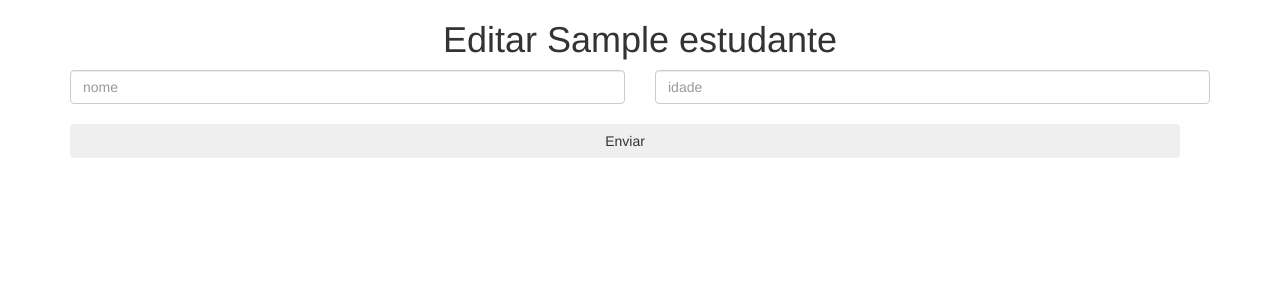
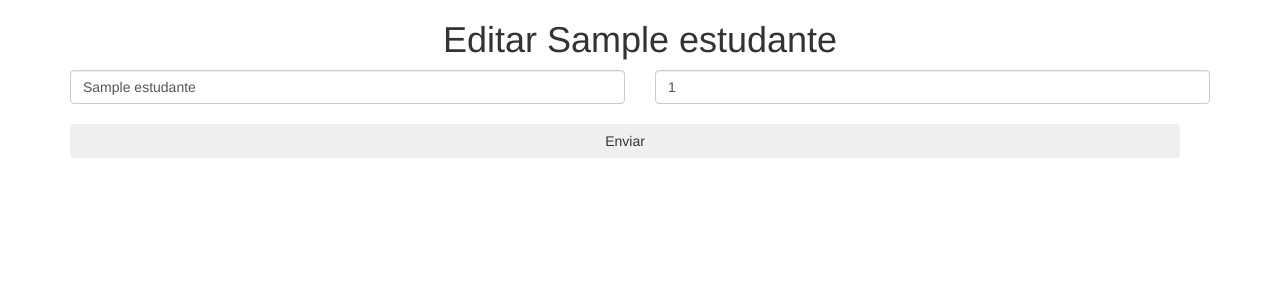
Before and after one commit to nathalylopess/AtividadesPSI, a Flask app: page /edit/1 in a window 1280 px wide. Shown: the top 300 px of the page. Run offline with Flask 3, Linux system fonts and the light colour scheme; tables that the repository leaves empty hold one stand-in row (values such as "Sample post"); some libraries are stand-ins or nearby versions.

Commit message:
Adicionando passos básicos (CRUD)

```diff
--- a/templates/edit.html
+++ b/templates/edit.html
@@ -9,14 +9,14 @@
 <body>
     <h1 style="text-align: center;">Editar {{estudante.nome}}</h1>
     <form action="/edit/{{estudante.id}}" class="container" method="post">
-       <div class="row">
-        <div class="col-md-6">
-            <input type="text" name="nome"id="nome" placeholder="nome" class="form-control">
+        <div class="row">
+            <div class="col-md-6">
+                <input type="text" name="nome"id="nome" placeholder="nome" class="form-control" value="{{ estudante.nome }}">
+            </div>
+            <div class="col-md-6">
+                <input type="text" name="idade" id="idade" placeholder="idade" class="form-control" value="{{ estudante.idade }}">
+            </div>
         </div>
-        <div class="col-md-6">
-            <input type="text" name="idade" id="idade" placeholder="idade" class="form-control">
-        </div>
-       </div>
        <br>
        <div class="row col-xs-12">
             <button type="submit" class="btn btn-block btn-sucess">Enviar</button>
```
